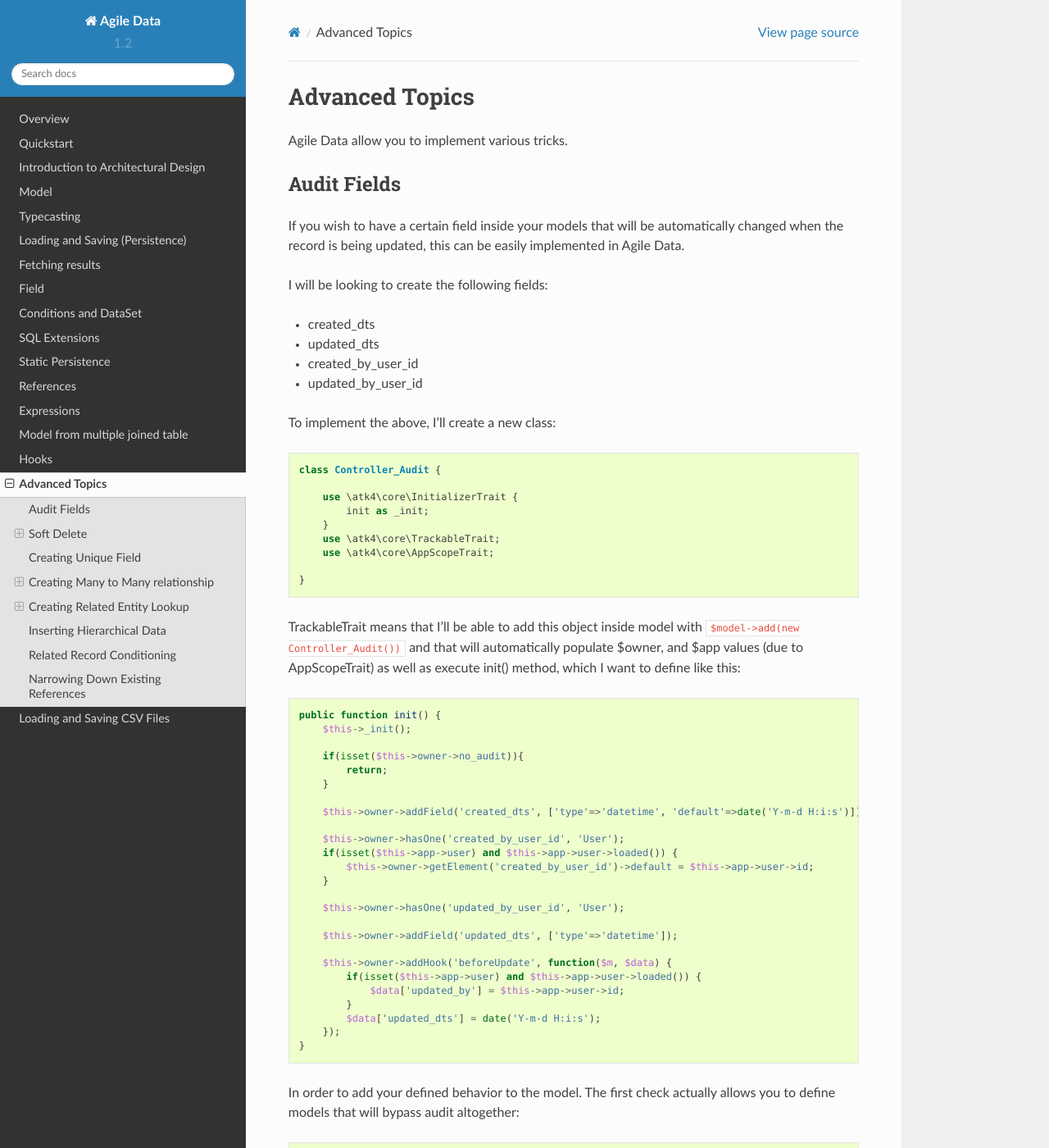
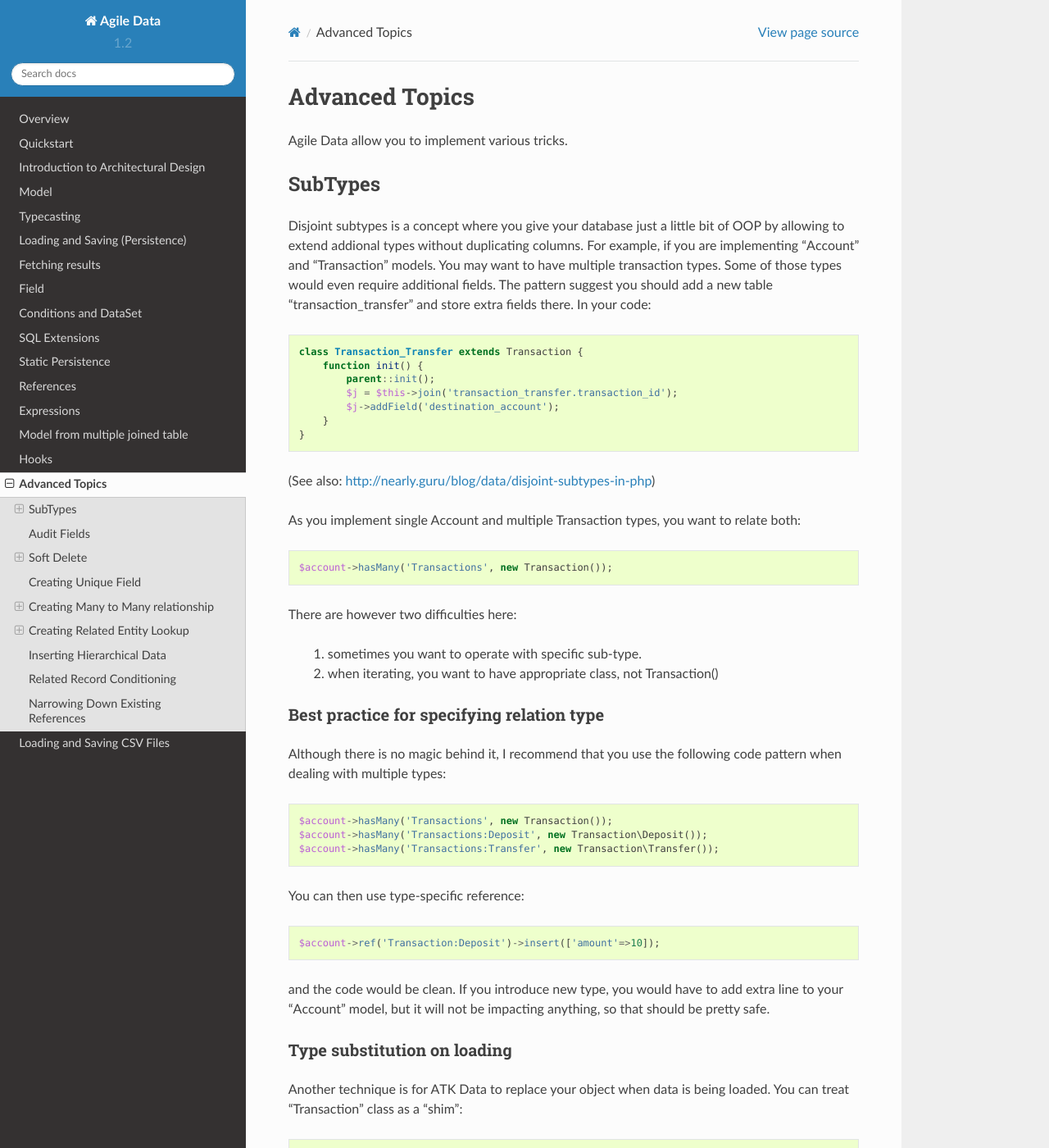
Before and after one commit to atk4/data, a Sphinx documentation site: the page built from docs/advanced.rst, in a window 1280 px wide and 1400 px high. Shown: the whole window at 82% size. Built offline with Sphinx 7.4.7 and the Read the Docs theme 2.0.0, drawn with Linux system fonts in a browser that asks for light colours; pages that are not in the unit, such as notebooks, are missing from menus; some of the changed text lies outside the part shown.

Commit message:
added documenation on subtypes

```diff
--- a/docs/advanced.rst
+++ b/docs/advanced.rst
@@ -4,6 +4,118 @@ Advanced Topics
 ===============
 
 Agile Data allow you to implement various tricks.
+
+
+SubTypes
+========
+
+Disjoint subtypes is a concept where you give your database just a little bit of
+OOP by allowing to extend addional types without duplicating columns. For example,
+if you are implementing "Account" and "Transaction" models. You may want to have
+multiple transaction types. Some of those types would even require additional
+fields. The pattern suggest you should add a new table "transaction_transfer" and
+store extra fields there. In your code::
+
+    class Transaction_Transfer extends Transaction {
+        function init() {
+            parent::init();
+            $j = $this->join('transaction_transfer.transaction_id');
+            $j->addField('destination_account');
+        }
+    }
+
+(See also: http://nearly.guru/blog/data/disjoint-subtypes-in-php)
+
+As you implement single Account and multiple Transaction types, you want to relate
+both::
+
+    $account->hasMany('Transactions', new Transaction());
+
+There are however two difficulties here:
+
+ 1. sometimes you want to operate with specific sub-type.
+ 2. when iterating, you want to have appropriate class, not Transaction()
+
+Best practice for specifying relation type
+------------------------------------------
+
+Although there is no magic behind it, I recommend that you use the following
+code pattern when dealing with multiple types::
+
+    $account->hasMany('Transactions', new Transaction());
+    $account->hasMany('Transactions:Deposit', new Transaction\Deposit());
+    $account->hasMany('Transactions:Transfer', new Transaction\Transfer());
+
+You can then use type-specific reference::
+
+    $account->ref('Transaction:Deposit')->insert(['amount'=>10]);
+
+and the code would be clean. If you introduce new type, you would have to add
+extra line to your "Account" model, but it will not be impacting anything, so
+that should be pretty safe.
+
+Type substitution on loading
+----------------------------
+
+Another technique is for ATK Data to replace your object when data is being
+loaded. You can treat "Transaction" class as a "shim"::
+
+    $obj = $account->ref('Transactions')->load(123);
+
+Normally $obj would be instance of `Transaciton` class, however we want this
+class to be selected based on transaction type. Therefore a more broad
+record for 'Transaction' should be loaded first and then, if necessary,
+replaced with the correct class transparently, so that the code above
+would work without change.
+
+The other code which must work::
+
+    foreach($accoutn->ref('Transactions') as $tr) {
+        echo get_class($tr)."\n";
+    }
+
+ATK Data allow class substitution during load and iteration by breaking "afterLoad"
+hook. Place the following inside Transaction::init()::
+
+    $this->addHook('afterLoad', function ($m) {
+        if (get_class($this) != $m->getClassName()) {
+            $cl = '\\'.$this->getClassName();
+            $cl = new $cl($this->persistence);
+            $cl->load($m->id);
+
+            $this->breakHook($cl);
+        }
+    });
+
+You would need to implement method "getClassName" which would return DESIRED class
+of the record. Finally to help with performance, you can implement a switch::
+
+    public $typeSubstitution = false;
+
+    ...
+
+    function init() {
+        ..
+
+        if ($this->typeSubstitution) {
+            $this->addHook('afterAdd',
+                ..........
+            )
+        }
+    }
+
+Now, every time you iterate (or load) you can decide if you want to invoke type
+substitution::
+
+    foreach($account->ref('Transactions', ['typeSubstitution'=>true]) as $tr) {
+
+        $tr->verify();  // verify() method can be overloaded!
+    }
+
+
+    // however, for export, we don't need expensive substitution
+    $stats = $account->ref('Transaction')->export();
+
 
 
 Audit Fields
```
